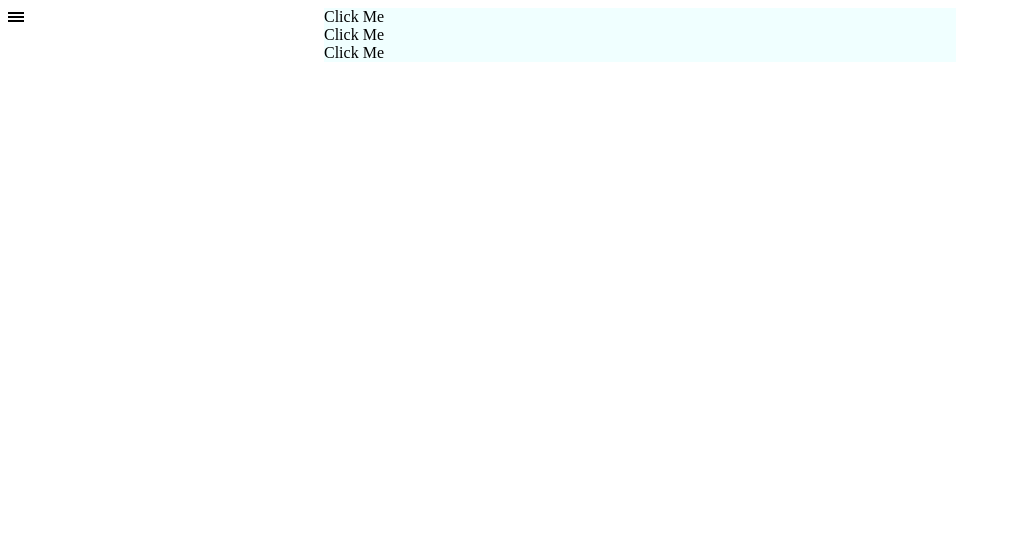
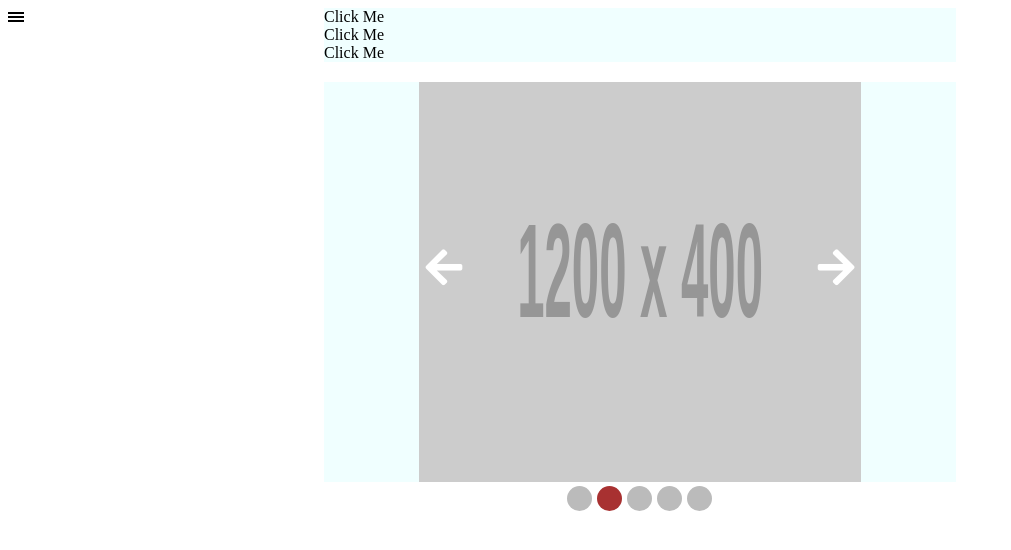
Before and after one commit to LeeSD90/js-dynamic-interface-elements, a website with bundled scripts: page dist/index.html in a window 1280 px wide. Shown: the whole page, without its empty margins (0-1011 px from the left). Built offline with nearby package versions, Linux system fonts and the light colour scheme; placeholder pictures from the web are drawn by us.

Commit message:
add slideshow

```diff
--- a/src/script.js
+++ b/src/script.js
@@ -2,8 +2,10 @@ import './styles/style.css';
 
 import dropDown from './dropDown';
 import mobileMenu from './mobilemenu';
+import slideShow from './slideshow';
 
 document.addEventListener('DOMContentLoaded', () => {
   dropDown();
   mobileMenu();
+  slideShow();
 });
--- a/src/slideshow.js
+++ b/src/slideshow.js
@@ -0,0 +1,78 @@
+import './styles/slideshow.css';
+
+const transXRegex = /[-+](\d*)/;
+const images = [...document.getElementById("slides").getElementsByTagName('img')];
+const imageCount = images.length;
+const slideShow = document.getElementById("slideshow");
+
+const slideLeft = () => {
+  let transX = images[0].style.transform;
+  transX = transXRegex.exec(transX);
+
+  if(transX === null) { transX = imageCount * -100 }
+  else { transX = parseInt(transX[0]); }
+
+  images.forEach((img) => {
+    img.style.transform = 'translate(' + (transX + 100).toString() + '%)';
+  })
+
+  updateNav();
+}
+
+const slideRight = () => {
+  let transX = images[0].style.transform;
+  transX = transXRegex.exec(transX);
+
+  if(transX === null) { transX = 0; }
+  else if(Math.abs(transX[0])/100 === (imageCount-1)){ transX = 100; }
+  else { transX = parseInt(transX[0]); }
+
+  images.forEach((img) => {
+    img.style.transform = 'translate(' + (transX - 100).toString() + '%)';
+  })
+
+  updateNav();
+}
+
+const slideNav = () => {
+  const slideNav = document.createElement("div");
+  slideNav.id = "slidenav";
+  for(var i = 0; i < imageCount; i++){
+    let dot = document.createElement("span");
+    dot.classList.add("dot");
+    slideNav.appendChild(dot);
+  }
+  slideShow.appendChild(slideNav);
+  updateNav();
+}
+
+const updateNav = () => {
+  const slideNav = document.getElementById("slidenav");
+  const dots = slideNav.childNodes;
+  dots.forEach((dot) => { dot.classList.remove("active"); })
+
+  let transX = images[0].style.transform;
+  transX = transXRegex.exec(transX);
+
+  if(transX === null) { transX = 0; }
+  else { transX = parseInt(transX[0]); }
+
+  let highlight = Math.abs(transX / 100);
+  dots[highlight].classList.add("active");
+}
+
+const slideshow = () => {
+  const leftButton = document.getElementById("slide-left");
+  const rightButton = document.getElementById("slide-right");
+
+  leftButton.addEventListener("click", slideLeft);
+  rightButton.addEventListener("click", slideRight);
+
+  slideNav();
+
+  setTimeout(() => {
+    slideRight();
+  }, 5000);
+}
+
+export default slideshow;
--- a/src/styles/slideshow.css
+++ b/src/styles/slideshow.css
@@ -0,0 +1,73 @@
+#slideshow {
+  background-color: transparent;
+  position: relative;
+  box-sizing: border-box;
+  width: 70%;
+  margin: 20px auto;
+  height: 400px;
+}
+
+#slides {
+  width: 100%;
+  height: 100%;
+  overflow: hidden;
+  position: relative;
+  display: inline-block;
+  white-space: nowrap;
+  font-size: 0;
+}
+
+#slides img {
+  width: 100%;
+  height: 100%;
+  transition: all .5s ease;
+  margin: 0;
+  padding: 0;
+  border: 0;
+}
+
+#slideshow button {
+  position: absolute;
+  width: 50px;
+  height: 50px;
+  top: 40%;
+  z-index: 10;
+  color: white;
+  border: none;
+  background-color: transparent;
+}
+
+#slideshow i {
+  font-size: 42px;
+}
+
+button#slide-left {
+  left: 0;
+}
+
+button#slide-right {
+  right: 0;
+}
+
+#slidenav {
+  display: flex;
+  justify-content: center;
+  align-items: center;
+}
+
+#slidenav .dot {
+  height: 25px;
+  width: 25px;
+  background-color: #bbb;
+  border-radius: 50%;
+  display: flex;
+  margin-right: 5px;
+}
+
+#slidenav .dot:last-child {
+  margin-right: 0;
+}
+
+#slidenav .dot.active {
+  background-color: rgb(168, 49, 49);
+}
```
Also changed, not shown: dist/bundle.js, dist/index.html.
